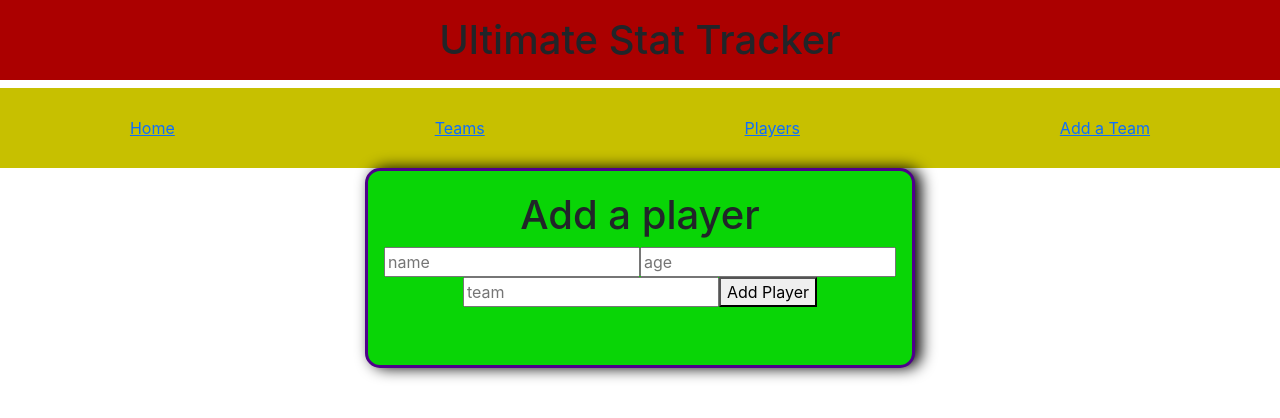
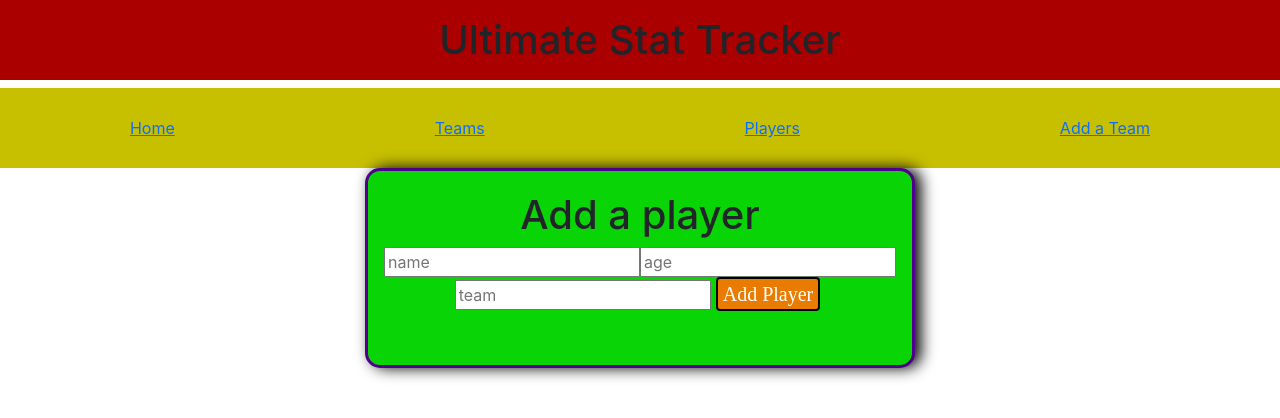
Before and after one commit to Jacksonmchugh/StatTracker, a React (Create React App) app in the folder client/: page /newplayer in a window 1280 px wide. Shown: the top 418 px of the page. Built offline with nearby package versions, Linux system fonts and the light colour scheme; no server answers; the HTML template or start-up script is replaced by a standard one.

Commit message:
button styling done

```diff
--- a/client/src/App.css
+++ b/client/src/App.css
@@ -46,6 +46,20 @@
   background-color: #09d506;
   border-radius: 15px;
   box-shadow: 6px 0 15px #020000;
+  align-items: center;
+}
+.submit{
+  font-family: 'Nanum Brush Script', cursive;
+  font-size: 20px;
+  color: white;
+  background-color: #e97b00;
+  border: 2px solid black;
+  border-radius: 4px;
+  padding: 0px 5px 0px 5px;
+  cursor: pointer;
+  margin: 0px 5px 0px 5px;
+
+
 }
 
 
--- a/client/src/pages/PlayerForm.js
+++ b/client/src/pages/PlayerForm.js
@@ -65,7 +65,9 @@ function PlayerForm() {
           placeholder={'team'}
         />
 
-        <button type="submit">Add Player</button>
+        <button className="submit" type="submit">
+          Add Player
+        </button>
       </form>
     </div>
   )
```
